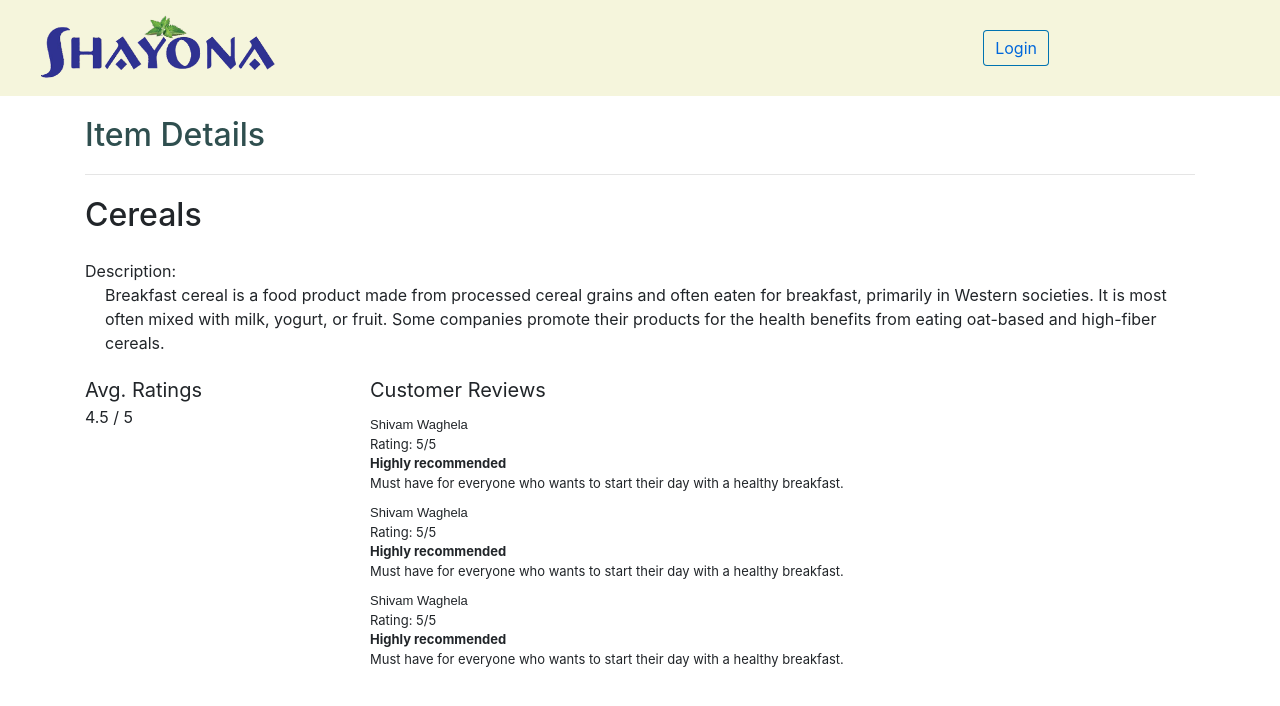
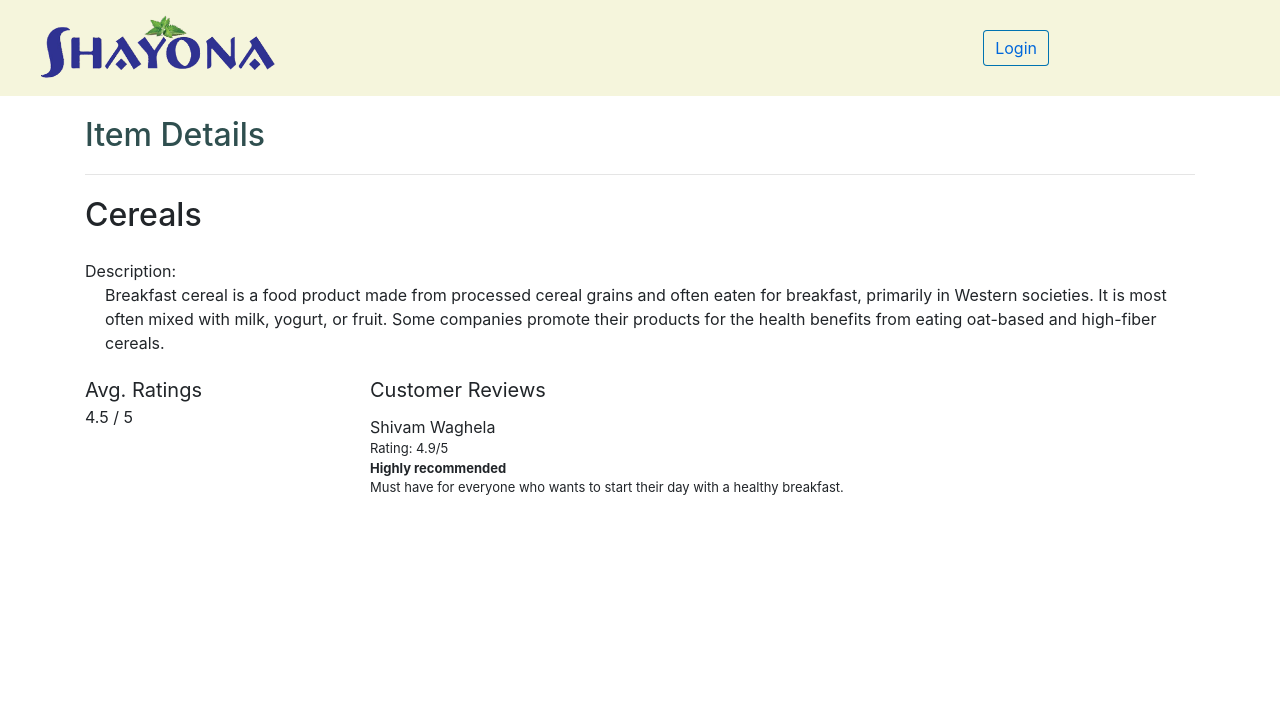
Before and after one commit to nguyensjsu/fa18-281-dynamics, a React (Create React App) app in the folder frontend/: page /itemdetails in a window 1280 px wide. Shown: the top 706 px of the page. Built offline with nearby package versions, Linux system fonts and the light colour scheme.

Commit message:
made changes to item UI dynamics

```diff
--- a/frontend/src/component/ItemDetails/index.css
+++ b/frontend/src/component/ItemDetails/index.css
@@ -29,19 +29,19 @@
 .user-review {
   margin-top: 10px;
 }
-.user-name {
+.name {
   font-size: 13px;
   font-family: "Amazon Ember", Arial, sans-serif;
 }
 
-.user-review-summary {
+.reviewer-summary {
   font-weight: 700;
   font-size: 13px;
 }
-.user-review-rating {
+.reviewer-rating {
   font-size: 13px;
 }
 
-.user-review-details {
+.reviewer-description {
   font-size: 13px;
 }
--- a/frontend/src/component/ItemDetails/index.jsx
+++ b/frontend/src/component/ItemDetails/index.jsx
@@ -1,8 +1,59 @@
 import React, { Component } from "react";
+import uniqid from "uniqid";
 import "./index.css";
 
 class ItemDetails extends Component {
+  constructor() {
+    super();
+    this.state = {
+      inventory: [
+        {
+          id: 1,
+          name: "Cereals",
+          description:
+            "Breakfast cereal is a food product made from processed cereal grains and often eaten for breakfast, primarily in Western societies. It is most often mixed with milk, yogurt, or fruit. Some companies promote their products for the health benefits from eating oat-based and high-fiber cereals.",
+          ratings: 4.5
+        }
+      ],
+      all_reviews: [
+        {
+          id: 1,
+          reviews: [
+            {
+              reviewer_name: "Shivam Waghela",
+              reviewer_rating: 4.9,
+              reviewer_summary: "Highly recommended",
+              reviewer_description:
+                "Must have for everyone who wants to start their day with a healthy breakfast."
+            }
+          ]
+        }
+      ]
+    };
+  }
   render() {
+    let item = this.state.inventory.find(item => {
+      return item.id === 1;
+    });
+    let item_reviews = this.state.all_reviews.find(item => {
+      return item.id === 1;
+    });
+    console.log(item_reviews);
+    let review_list = item_reviews.reviews.map(review => {
+      return (
+        <div key={uniqid()} className="user-review">
+          <div className="reviewer-name">{review.reviewer_name}</div>
+          <div className="reviewer-rating">
+            Rating: {review.reviewer_rating}/5
+          </div>
+          <div className="reviewer-summary">{review.reviewer_summary}</div>
+          <div className="reviewer-description">
+            {review.reviewer_description}
+          </div>
+        </div>
+      );
+    });
+    console.log(review_list);
     return (
       <React.Fragment>
         <div className="container">
@@ -10,49 +61,17 @@ class ItemDetails extends Component {
             <h2>Item Details</h2>
           </div>
           <hr />
-          <div className="item-name">Cereals</div>
+          <div className="item-name">{item.name}</div>
           <div>Description:</div>
-          <div className="description">
-            Breakfast cereal is a food product made from processed cereal grains
-            and often eaten for breakfast, primarily in Western societies. It is
-            most often mixed with milk, yogurt, or fruit. Some companies promote
-            their products for the health benefits from eating oat-based and
-            high-fiber cereals.
-          </div>
+          <div className="description">{item.description}</div>
           <div className="row">
             <div className="ratings col-lg-3">
               <div className="heading">Avg. Ratings</div>
-              <div>4.5 / 5</div>
+              <div>{item.ratings} / 5</div>
             </div>
             <div className="all-reviews col-lg-9">
               <div className="heading">Customer Reviews</div>
-              <div className="user-review">
-                <div className="user-name">Shivam Waghela</div>
-                <div className="user-review-rating">Rating: 5/5</div>
-                <div className="user-review-summary">Highly recommended</div>
-                <div className="user-review-details">
-                  Must have for everyone who wants to start their day with a
-                  healthy breakfast.
-                </div>
-              </div>
-              <div className="user-review">
-                <div className="user-name">Shivam Waghela</div>
-                <div className="user-review-rating">Rating: 5/5</div>
-                <div className="user-review-summary">Highly recommended</div>
-                <div className="user-review-details">
-                  Must have for everyone who wants to start their day with a
-                  healthy breakfast.
-                </div>
-              </div>
-              <div className="user-review">
-                <div className="user-name">Shivam Waghela</div>
-                <div className="user-review-rating">Rating: 5/5</div>
-                <div className="user-review-summary">Highly recommended</div>
-                <div className="user-review-details">
-                  Must have for everyone who wants to start their day with a
-                  healthy breakfast.
-                </div>
-              </div>
+              {review_list}
             </div>
           </div>
         </div>
```
